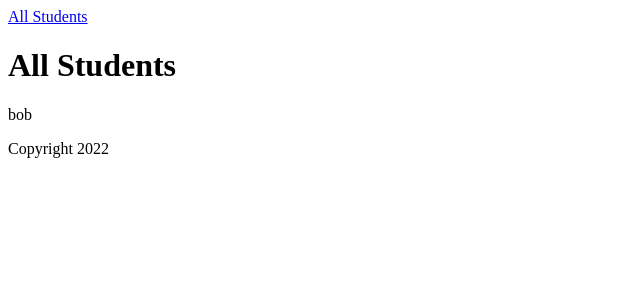
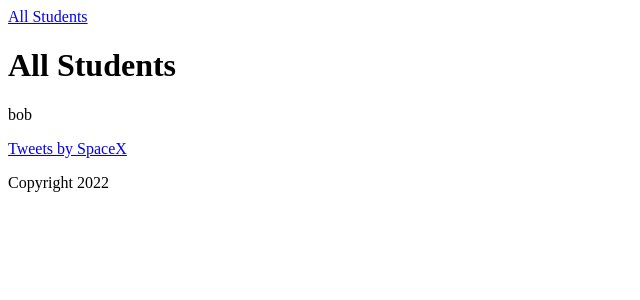
Before and after one commit to justinmmorgan21/online-resumes-public, a React (Vite) app: page / in a window 1280 px wide. Shown: the top 300 px of the page, without its empty margins (0-640 px from the left). Built offline with nearby package versions, Linux system fonts and the light colour scheme.

Commit message:
added embeded twitter

```diff
--- a/src/App.jsx
+++ b/src/App.jsx
@@ -5,6 +5,7 @@ import { Header } from "./Header";
 import { StudentsIndexPage } from "./StudentsIndexPage";
 import { StudentsShowPage } from "./StudentsShowPage";
 import { Footer } from "./Footer";
+import TwitterEmbed from "./TwitterEmbed";
 
 
 const router = createBrowserRouter([
@@ -13,6 +14,7 @@ const router = createBrowserRouter([
       <div>
         <Header />
         <Outlet />
+        <TwitterEmbed />
         <Footer />
       </div>
     ),
@@ -126,7 +128,8 @@ const router = createBrowserRouter([
 ])
 
 function App() {
-  return <RouterProvider router={router} />
+  return (<RouterProvider router={router} />
+  )
 }
 
 export default App;
--- /dev/null
+++ b/src/TwitterEmbed.jsx
@@ -0,0 +1,28 @@
+import { useEffect } from 'react';
+
+export const TwitterEmbed = () => {
+  useEffect(() => {
+    const script = document.createElement('script');
+    script.src = 'https://platform.twitter.com/widgets.js';
+    script.async = true;
+    script.charset = "utf-8";
+    document.body.appendChild(script);
+
+    return () => {
+      document.body.removeChild(script);
+    };
+  }, []);
+
+  return (
+    <a
+      className="twitter-timeline"
+      href="https://twitter.com/SpaceX?ref_src=twsrc%5Etfw"
+      data-tweet-limit="5"
+      data-theme="dark"
+    >
+      Tweets by SpaceX
+    </a>
+  );
+};
+
+export default TwitterEmbed;
```
